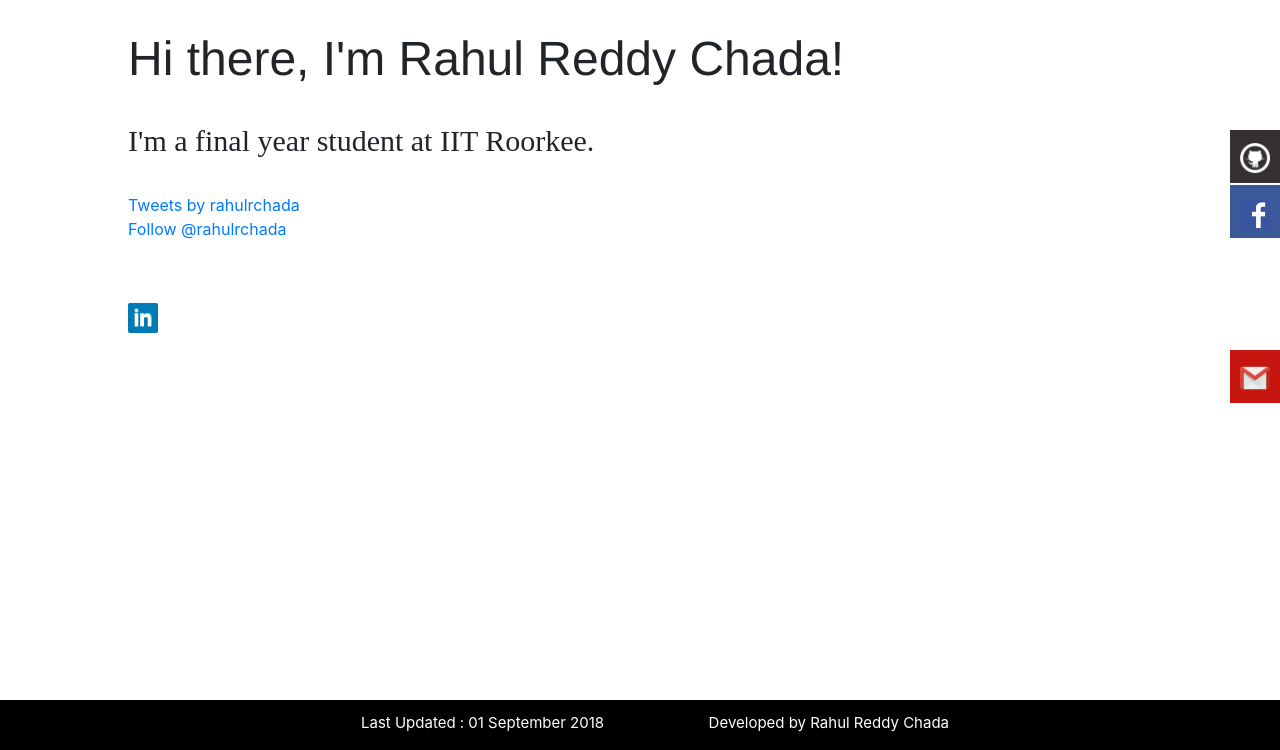
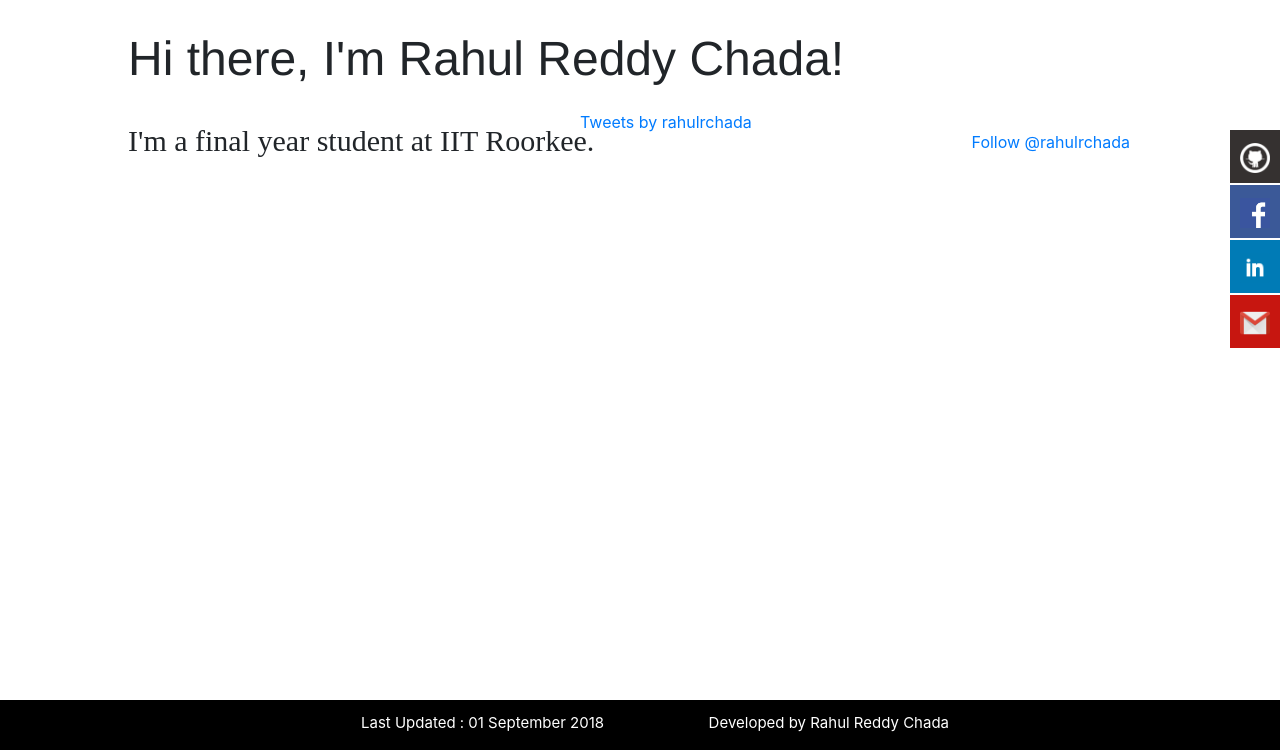
Before and after one commit to rahulcreddy/rahulcreddy.github.io, a PHP site: page / in a window 1280 px wide. Shown: the part 50-800 px from the top of the page. Run offline with PHP 8.4, Linux system fonts and the light colour scheme; some libraries are stand-ins or nearby versions.

Commit message:
Add files via upload

```diff
--- a/style/css/input.css
+++ b/style/css/input.css
@@ -95,7 +95,7 @@ a {
 #facebook:hover {
   right: 0px; }
 
-#insta {
+#linkedin {
   width: 200px;
   padding: 10px;
   position: fixed;
@@ -104,9 +104,10 @@ a {
   background-color: #007bb6;
   display: table-row; }
 
-#insta:hover {
+#linkedin:hover {
   right: 0px; }
 
+/*
 #twitter {
   width: 200px;
   padding: 10px;
@@ -118,13 +119,13 @@ a {
 
 #twitter:hover {
   right: 0px; }
-
+*/
 #mail {
   width: 200px;
   padding: 10px;
   position: fixed;
   right: -150px;
-  top: 340px;
+  top: 285px;
   background-color: #c71610;
   display: table-row; }
 
@@ -170,5 +171,19 @@ footer {
   /* Chrome, Safari, and Opera */
   -webkit-touch-callout: none;
   /* Disable Android and iOS callouts*/ }
+#twitter-container{
+    width: 600px;
+    height: 440px;
+    overflow: scroll;
+    position: fixed;
+    top: 160px;
+    right: 100px;
+}
+
+#follow-twitter {
+    position: fixed;
+    top : 180px;
+    right: 150px;
+}
 
 /*# sourceMappingURL=input.css.map */
```
